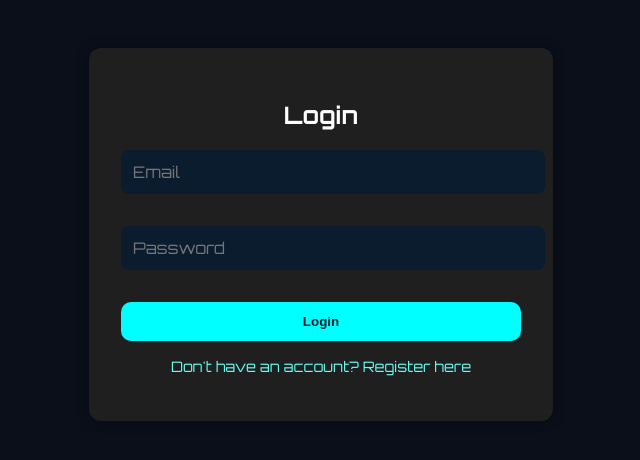
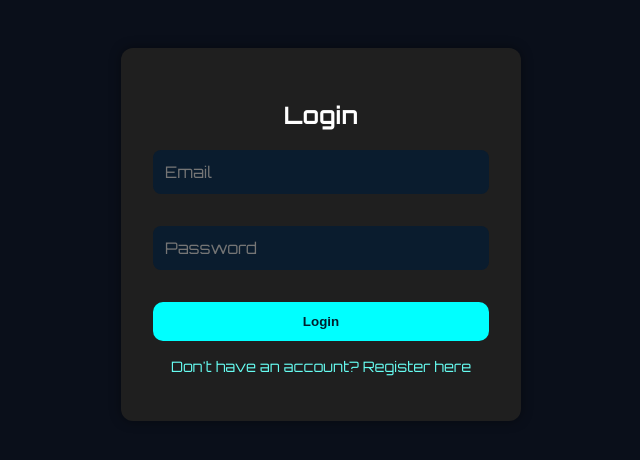
Before and after one commit to Mbani625/forgeu, a React (Create React App) app: page / in a window 1280 px wide. Shown: the top 460 px of the page, without its empty margins (319-959 px from the left). Built offline with nearby package versions, Linux system fonts and the light colour scheme; no server answers.

Commit message:
page sizing

```diff
--- a/src/App.js
+++ b/src/App.js
@@ -1,4 +1,4 @@
-import { BrowserRouter as Router, Routes, Route } from "react-router-dom";
+import { HashRouter as Router, Routes, Route } from "react-router-dom";
 import Home from "./pages/Home";
 import Login from "./pages/Login";
 import Dashboard from "./pages/Dashboard";
--- a/src/styles/global.css
+++ b/src/styles/global.css
@@ -9,11 +9,21 @@
   --shadow: 0 0 20px var(--accent-blue-glow);
 }
 
+html,
 body {
+  max-width: 100%;
+  overflow-x: hidden;
+  box-sizing: border-box;
   margin: 0;
   font-family: "Orbitron", system-ui, sans-serif;
   background-color: var(--bg-dark);
   color: var(--text-white);
+}
+
+*,
+*::before,
+*::after {
+  box-sizing: inherit;
 }
 
 /* Welcome + Button Section */
```
